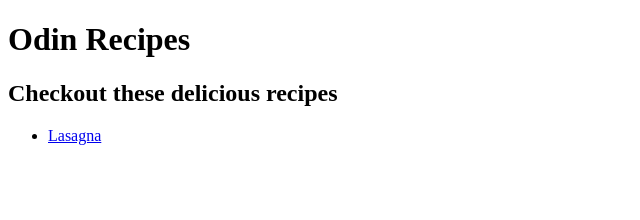
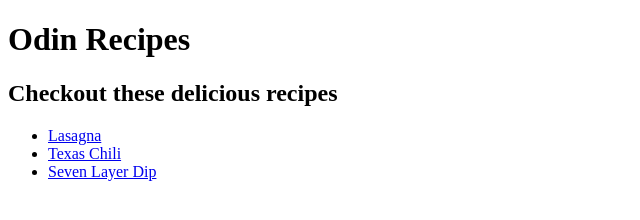
Before and after one commit to MichaelNeely77/odin-recipes, a plain HTML site: page index.html in a window 1280 px wide. Shown: the whole page, without its empty margins (0-640 px from the left). Drawn offline with Linux system fonts and the light colour scheme.

Commit message:
Added recipes to teh index.html file

```diff
--- a/index.html
+++ b/index.html
@@ -12,6 +12,8 @@
 <h2>Checkout these delicious recipes </h2>
 <ul>
     <li><a href="recipes/lasagna.html">Lasagna</a></li>
+    <li><a href="recipes/texas-chili.html">Texas Chili</a></li>
+    <li><a href="recipes/seven-layer-dip">Seven Layer Dip</a></li>
 </ul>
 
 
```
